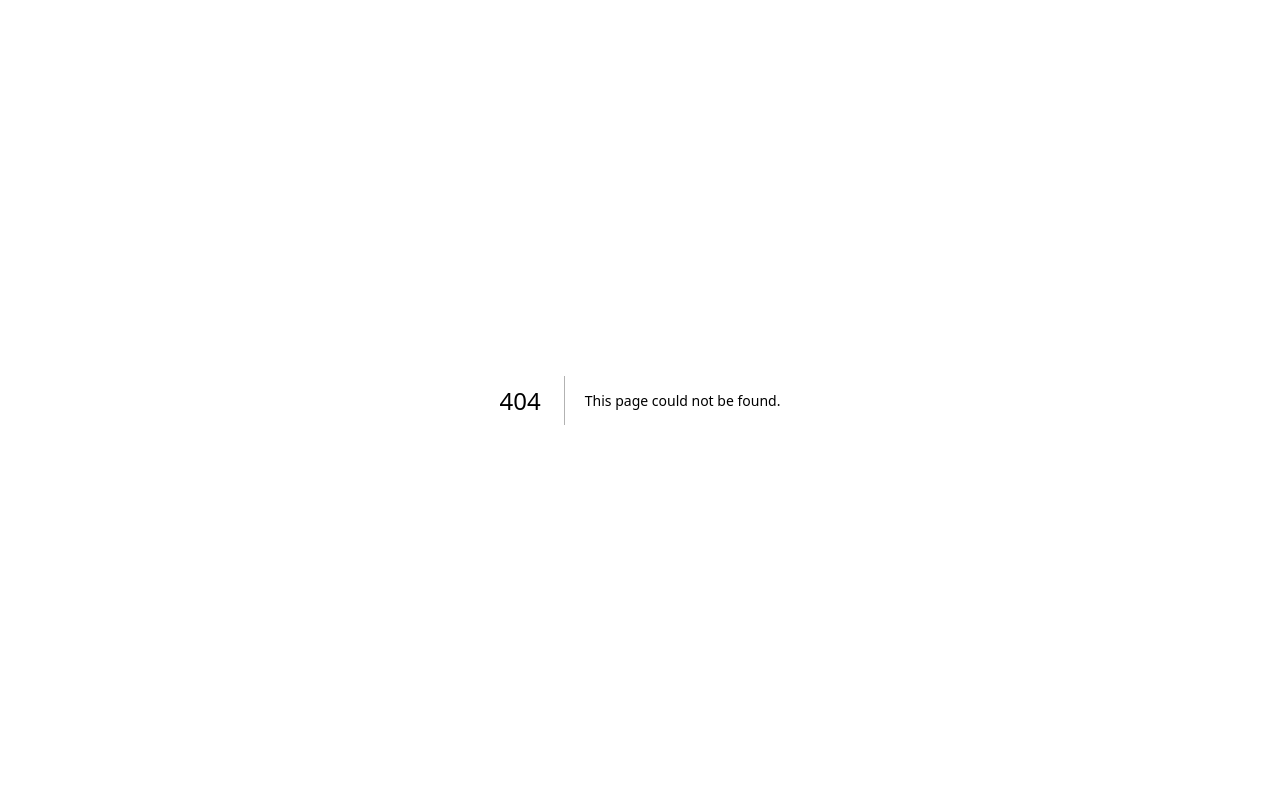
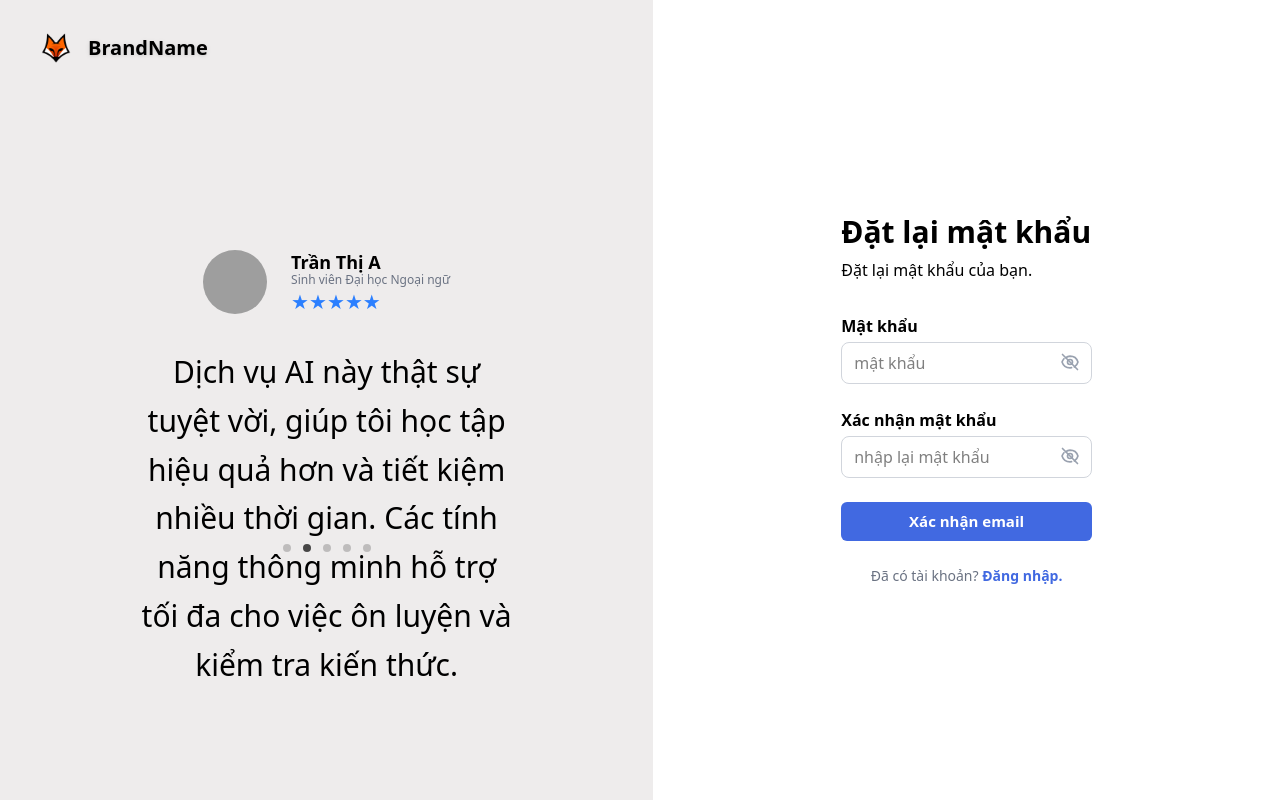
Before and after one commit to HoangAnhEm/Homie_01_FE, a Next.js app: page /auth/resetPassword in a window 1280 px wide. Before the commit this address had no page. Built offline with nearby package versions, Linux system fonts and the light colour scheme; grey boxes are pictures that could not be loaded.

Commit message:
feat: resetPassword implemented

```diff
--- /dev/null
+++ b/src/pages/auth/resetPassword.tsx
@@ -0,0 +1,147 @@
+import { useRouter } from "next/router";
+import { useState } from "react";
+import AuthenLayout from "~/layouts/auth";
+
+export default function ResetPasswordPage() {
+    const router = useRouter();
+
+    const [loading, setLoading] = useState(false);
+    const [showPassword, setShowPassword] = useState(false);
+    const [password, setPassword] = useState("");
+    const [showConfirm, setShowConfirm] = useState(false);
+    const [confirmPassword, setConfirmPassword] = useState("");
+
+    const [formError, setFormError] = useState<string | null>(null);
+
+    const confirmPasswordInvalid = password.length > 0 && confirmPassword.length > 0 && password !== confirmPassword;
+
+    const handleLogin = () => {
+        console.log("login clicked")
+        router.push('/auth/login');
+    }
+
+    const handleSubmit = () => {
+        console.log("ResetPassword submit")
+        console.log("Thông tin mật khẩu:", {
+            password,
+            confirmPassword
+        });
+
+        setFormError(null);
+
+        // Kiểm tra hợp lệ
+        if (!password || !confirmPassword) {
+            setFormError("Vui lòng điền đầy đủ thông tin.");
+            return;
+        }
+        if (password !== confirmPassword) {
+            setFormError("Mật khẩu xác nhận không khớp.");
+            return;
+        }
+
+        setLoading(true);
+        setFormError(null);
+
+        // Giả lập gọi API
+        setTimeout(() => {
+            setLoading(false);
+            alert("Đổi mật khẩu thành công!\n" + JSON.stringify({ password, confirmPassword }, null, 2));
+            router.push({
+                pathname: '/auth/login',
+            });
+        }, 2000);
+    }
+
+    return (
+        <AuthenLayout>
+            <div className="w-2/5 max-w-md">
+                <h2 className="font-bold text-3xl mb-2 text-left">Đặt lại mật khẩu</h2>
+                <div className="text-black-500 font-normal mb-8 text-left">Đặt lại mật khẩu của bạn.</div>
+                <div className="mb-6 relative">
+                    <label className="block text-black text-base font-semibold mb-1">Mật khẩu</label>
+                    <input
+                        type={showPassword ? "text" : "password"}
+                        value={password}
+                        onChange={e => setPassword(e.target.value)}
+                        className="w-full border border-gray-300 rounded-lg px-3 py-2 bg-transparent text-base outline-none transition focus:border-blue-500 focus:shadow-[0_0_0_3px_rgba(59,130,246,0.3)] pr-10"
+                        placeholder="mật khẩu"
+                    />
+                    <button
+                        type="button"
+                        tabIndex={-1}
+                        className="absolute right-3 top-12 transform -translate-y-1/2 text-gray-400 hover:text-blue-500 cursor-pointer"
+                        onClick={() => setShowPassword((v) => !v)}
+                    >
+                        {showPassword ? (
+                            <svg xmlns="http://www.w3.org/2000/svg" className="w-5 h-5" fill="none" viewBox="0 0 24 24" stroke="currentColor">
+                                <path strokeLinecap="round" strokeLinejoin="round" strokeWidth={2} d="M15 12a3 3 0 11-6 0 3 3 0 016 0z" />
+                                <path strokeLinecap="round" strokeLinejoin="round" strokeWidth={2} d="M2.458 12C3.732 7.943 7.523 5 12 5c4.477 0 8.268 2.943 9.542 7-1.274 4.057-5.065 7-9.542 7-4.477 0-8.268-2.943-9.542-7z" />
+                            </svg>
+                        ) : (
+                            <svg xmlns="http://www.w3.org/2000/svg" className="w-5 h-5" fill="none" viewBox="0 0 24 24" stroke="currentColor">
+                                <path strokeLinecap="round" strokeLinejoin="round" strokeWidth={2} d="M13.875 18.825A10.05 10.05 0 0112 19c-4.477 0-8.268-2.943-9.542-7a9.956 9.956 0 012.293-3.95M6.873 6.873A9.956 9.956 0 0112 5c4.477 0 8.268 2.943 9.542 7a9.956 9.956 0 01-4.293 5.95M15 12a3 3 0 11-6 0 3 3 0 016 0z" />
+                                <path strokeLinecap="round" strokeLinejoin="round" strokeWidth={2} d="M3 3l18 18" />
+                            </svg>
+                        )}
+                    </button>
+                </div>
+                <div className="mb-6 relative">
+                    <label className="block text-black text-base font-semibold mb-1">Xác nhận mật khẩu</label>
+                    <input
+                        type={showConfirm ? "text" : "password"}
+                        value={confirmPassword}
+                        onChange={e => setConfirmPassword(e.target.value)}
+                        className={`w-full border ${confirmPasswordInvalid ? "border-red-500" : "border-gray-300"} rounded-lg px-3 py-2 bg-transparent text-base outline-none transition
+                                ${confirmPasswordInvalid
+                                ? "focus:border-red-500 focus:shadow-[0_0_0_3px_rgba(239,68,68,0.3)]"
+                                : "focus:border-blue-500 focus:shadow-[0_0_0_3px_rgba(59,130,246,0.3)]"
+                            }
+                                `}
+                        placeholder="nhập lại mật khẩu"
+                    />
+                    <button
+                        type="button"
+                        tabIndex={-1}
+                        className="absolute right-3 top-12 transform -translate-y-1/2 text-gray-400 hover:text-blue-500 cursor-pointer"
+                        onClick={() => setShowConfirm((v) => !v)}
+                    >
+                        {showConfirm ? (
+                            <svg xmlns="http://www.w3.org/2000/svg" className="w-5 h-5" fill="none" viewBox="0 0 24 24" stroke="currentColor">
+                                <path strokeLinecap="round" strokeLinejoin="round" strokeWidth={2} d="M15 12a3 3 0 11-6 0 3 3 0 016 0z" />
+                                <path strokeLinecap="round" strokeLinejoin="round" strokeWidth={2} d="M2.458 12C3.732 7.943 7.523 5 12 5c4.477 0 8.268 2.943 9.542 7-1.274 4.057-5.065 7-9.542 7-4.477 0-8.268-2.943-9.542-7z" />
+                            </svg>
+                        ) : (
+                            <svg xmlns="http://www.w3.org/2000/svg" className="w-5 h-5" fill="none" viewBox="0 0 24 24" stroke="currentColor">
+                                <path strokeLinecap="round" strokeLinejoin="round" strokeWidth={2} d="M13.875 18.825A10.05 10.05 0 0112 19c-4.477 0-8.268-2.943-9.542-7a9.956 9.956 0 012.293-3.95M6.873 6.873A9.956 9.956 0 0112 5c4.477 0 8.268 2.943 9.542 7a9.956 9.956 0 01-4.293 5.95M15 12a3 3 0 11-6 0 3 3 0 016 0z" />
+                                <path strokeLinecap="round" strokeLinejoin="round" strokeWidth={2} d="M3 3l18 18" />
+                            </svg>
+                        )}
+                    </button>
+                    {confirmPasswordInvalid && (
+                        <div className="block text-red-500 text-base font-semibold mt-1">Mật khẩu không khớp.</div>
+                    )}
+                </div>
+                {formError && (
+                    <div className="block text-red-500 text-base font-semibold mb-4 text-center">
+                        {formError}
+                    </div>
+                )}
+                <button
+                    type="submit"
+                    className={`w-full bg-[#4169E1] hover:bg-[#274c92] text-white font-semibold rounded-md px-4 py-2 transition text-[15px] flex items-center justify-center ${loading ? "opacity-70 cursor-not-allowed" : "cursor-pointer"}`}
+                    disabled={loading}
+                    onClick={handleSubmit}
+                >
+                    {loading ? "Vui lòng đợi..." : "Xác nhận email"}
+                </button>
+                <div className="text-[14px] mt-6 text-center text-gray-500">
+                    Đã có tài khoản?{' '}
+                    <a className="text-[#4169E1] font-semibold cursor-pointer"
+                        onClick={handleLogin}>
+                        Đăng nhập.
+                    </a>
+                </div>
+            </div>
+        </AuthenLayout>
+    );
+}
```
